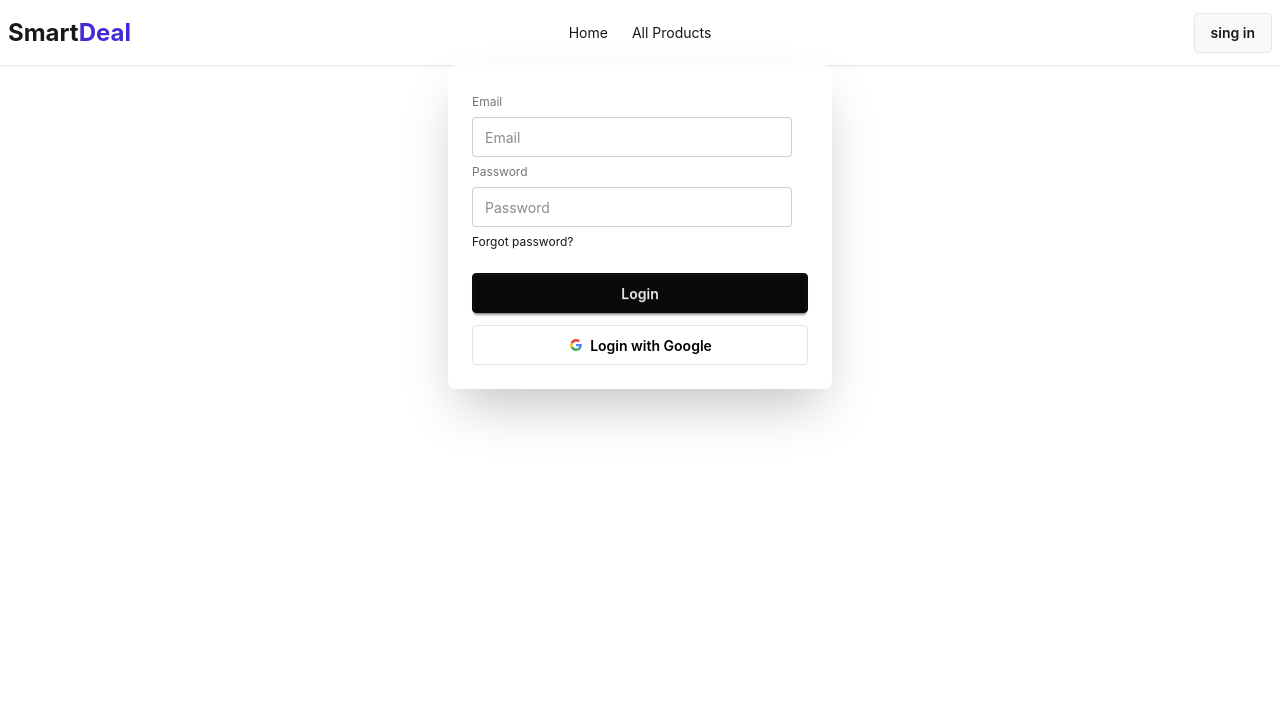
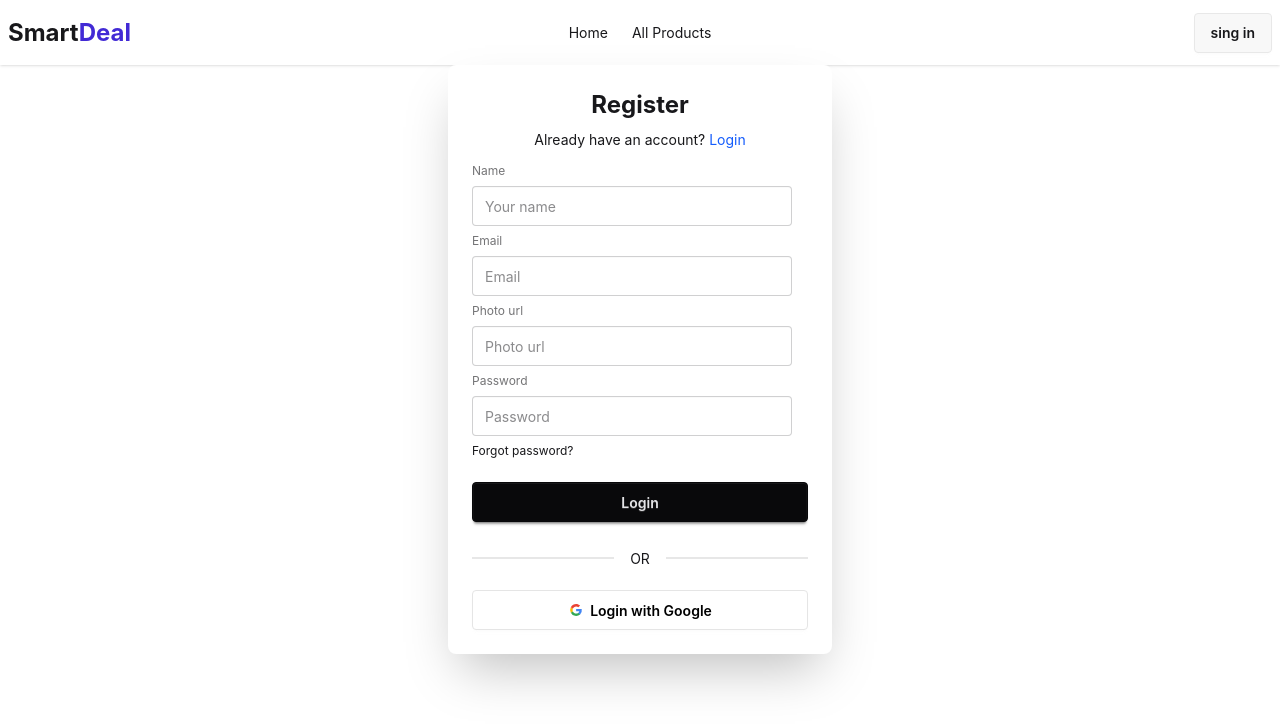
Before and after one commit to AhmedSami019/smart-deal-client, a React (Vite) app: page /register in a window 1280 px wide. Shown: the top 728 px of the page. Built offline with nearby package versions, Linux system fonts and the light colour scheme; no server answers.

Commit message:
updated reginster section

```diff
--- a/src/Pages/Register/Register.tsx
+++ b/src/Pages/Register/Register.tsx
@@ -1,25 +1,37 @@
 import { useContext } from "react";
 import { AuthContext } from "../../Context/AuthContext";
+import { NavLink } from "react-router";
 
 const Register = () => {
+  const { signInWithGoogle } = useContext(AuthContext);
 
-    const {signInWithGoogle} = useContext(AuthContext)
-
-    const handleSignInWithGoogle = ()=>{
-        signInWithGoogle()
-        .then((result)=>{
-          console.log(result.user);
-        }).catch((error) => {
-          console.log(error.message);
-        })
-    }
+  const handleSignInWithGoogle = () => {
+    signInWithGoogle()
+      .then((result) => {
+        console.log(result.user);
+      })
+      .catch((error) => {
+        console.log(error.message);
+      });
+  };
 
   return (
     <div className="card bg-base-100 w-full mx-auto max-w-sm shrink-0 shadow-2xl">
       <div className="card-body">
+        <h2 className="text-2xl text-center font-bold">Register</h2>
+        <p className="text-center">
+          Already have an account?{" "}
+          <NavLink to={"/login"} className={"text-blue-600"}>
+            Login
+          </NavLink>
+        </p>
         <fieldset className="fieldset">
+          <label className="label">Name</label>
+          <input type="text" className="input" placeholder="Your name" />
           <label className="label">Email</label>
           <input type="email" className="input" placeholder="Email" />
+          <label className="label">Photo url</label>
+          <input type="url" className="input" placeholder="Photo url" />
           <label className="label">Password</label>
           <input type="password" className="input" placeholder="Password" />
           <div>
@@ -27,8 +39,14 @@ const Register = () => {
           </div>
           <button className="btn btn-neutral mt-4">Login</button>
         </fieldset>
+        {/* divider */}
+        <div className="divider">OR</div>
+
         {/* Google */}
-        <button onClick={handleSignInWithGoogle} className="btn bg-white text-black border-[#e5e5e5]">
+        <button
+          onClick={handleSignInWithGoogle}
+          className="btn bg-white text-black border-[#e5e5e5]"
+        >
           <svg
             aria-label="Google logo"
             width="16"
```
